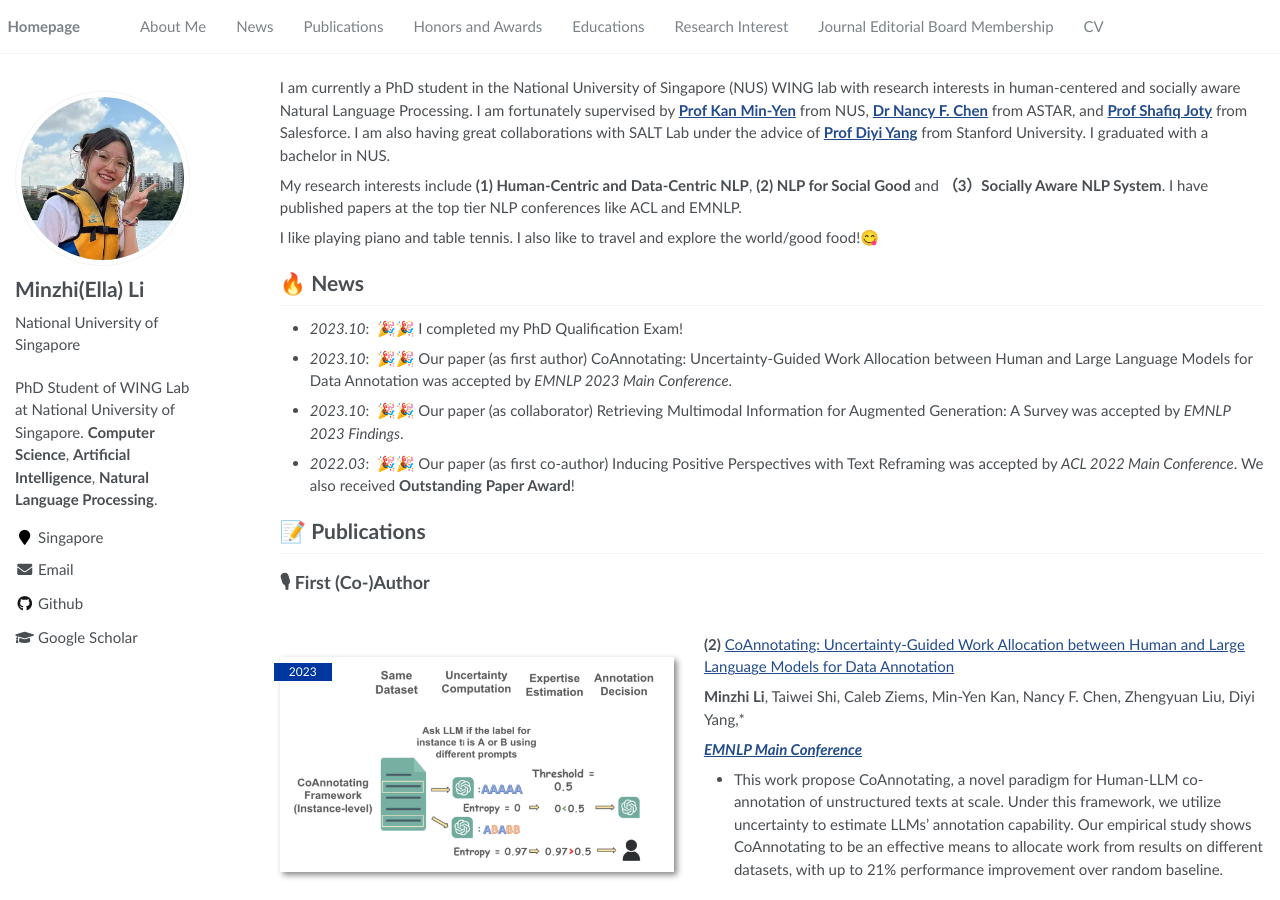
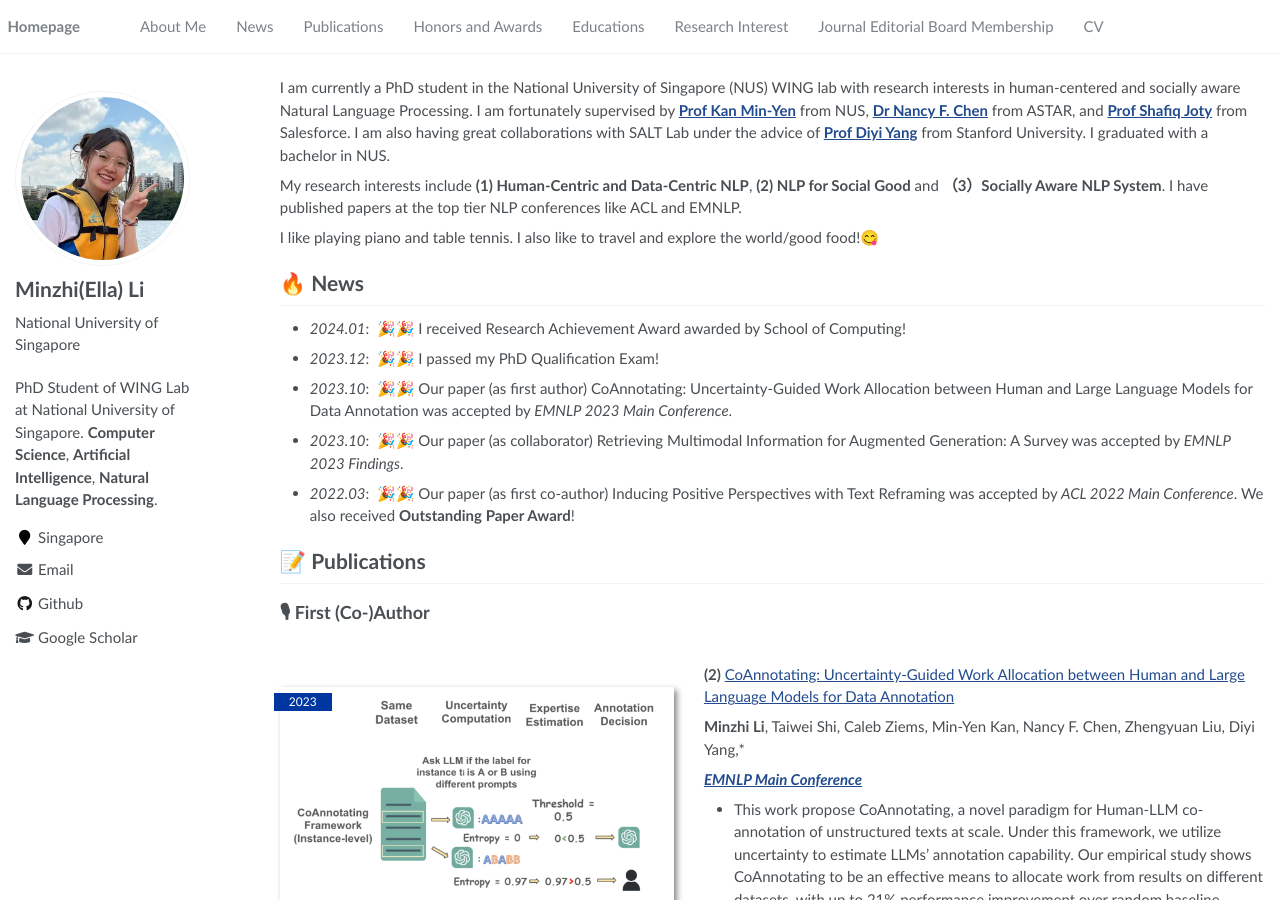
Before and after one commit to Yocodeyo/Yocodeyo.github.io, a Jekyll site: the page built from _pages/about.md, in a window 1280 px wide and 900 px high. Built offline with Jekyll 4.4.1, drawn with Linux system fonts in a browser that asks for light colours.

Commit message:
Your commit message here

```diff
--- a/_pages/about.md
+++ b/_pages/about.md
@@ -25,7 +25,8 @@ I like playing piano and table tennis. I also like to travel and explore the wor
 
 
 # 🔥 News
-- *2023.10*: &nbsp;🎉🎉 I completed my PhD Qualification Exam!
+- *2024.01*: &nbsp;🎉🎉 I received Research Achievement Award awarded by School of Computing!
+- *2023.12*: &nbsp;🎉🎉 I passed my PhD Qualification Exam!
 - *2023.10*: &nbsp;🎉🎉 Our paper (as first author) CoAnnotating: Uncertainty-Guided Work Allocation between Human and Large Language Models for Data Annotation was accepted by *EMNLP 2023 Main Conference*.
 - *2023.10*: &nbsp;🎉🎉 Our paper (as collaborator) Retrieving Multimodal Information for Augmented Generation: A Survey was accepted by *EMNLP 2023 Findings*.
 - *2022.03*: &nbsp;🎉🎉 Our paper (as first co-author) Inducing Positive Perspectives with Text Reframing was accepted by *ACL 2022 Main Conference*. We also received **Outstanding Paper Award**!
```
